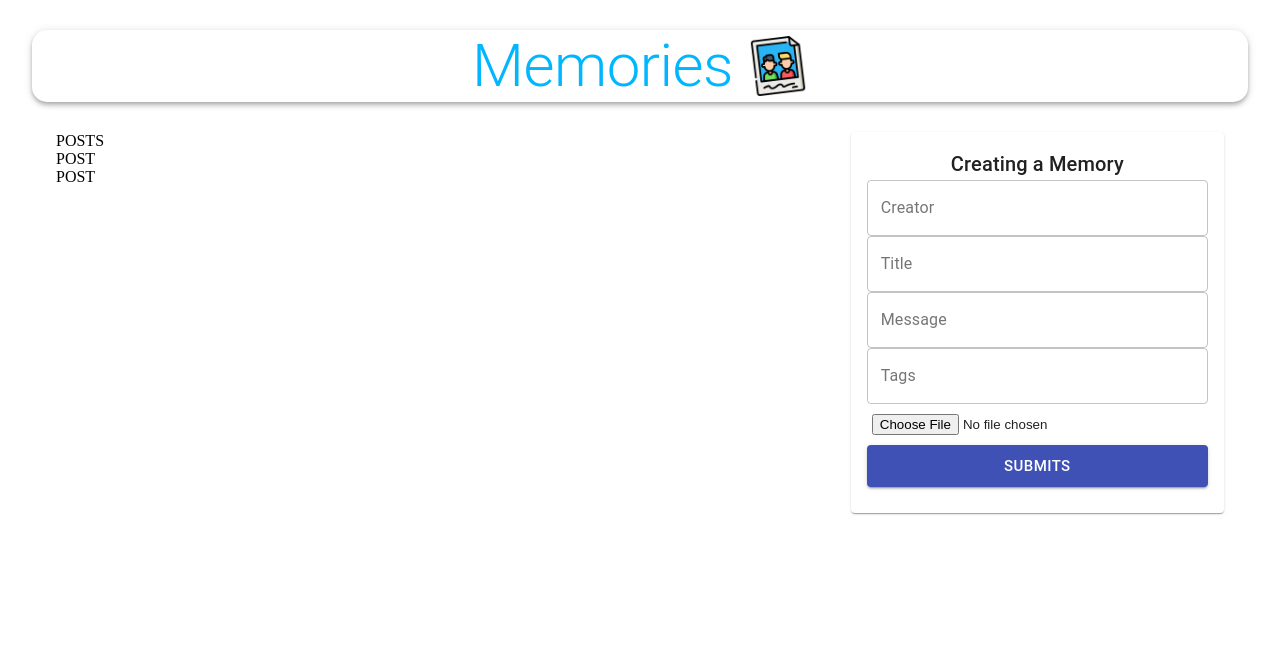
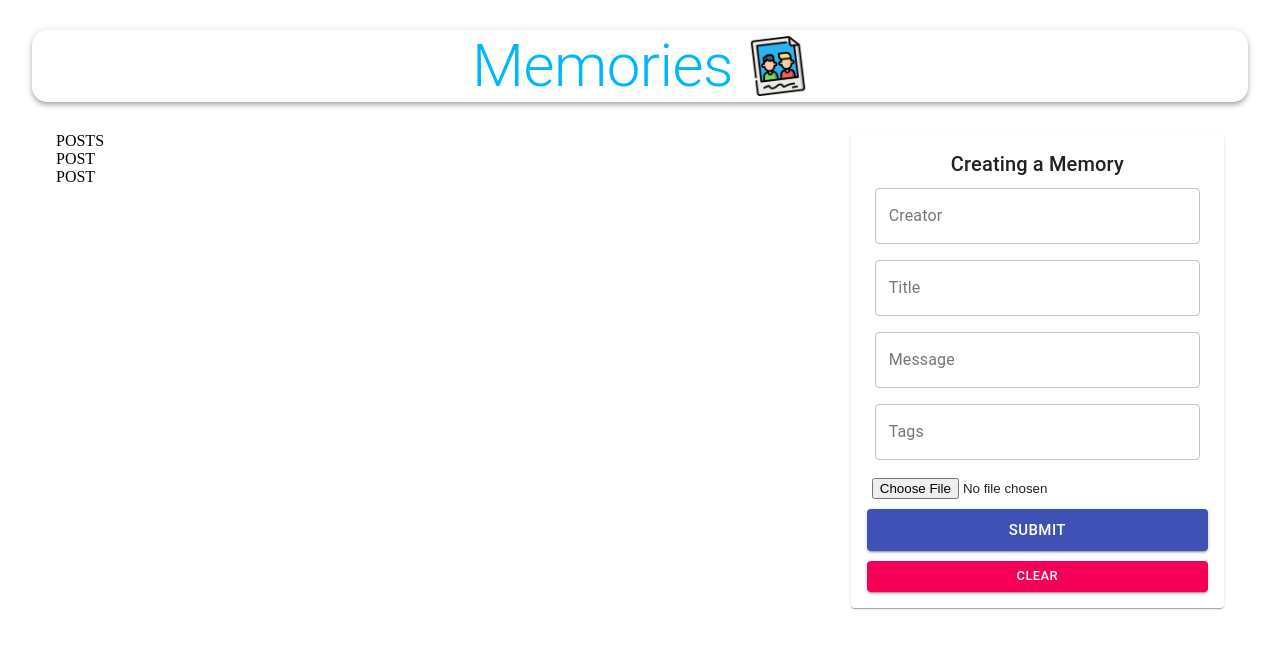
Before and after one commit to josilob/memories-client, a React (Create React App) app: page / in a window 1280 px wide. Shown: the top 648 px of the page. Built offline with nearby package versions, Linux system fonts and the light colour scheme; no server answers.

Commit message:
form style touchup

```diff
--- a/src/components/Form/Form.js
+++ b/src/components/Form/Form.js
@@ -13,13 +13,14 @@ const Form = () => {
 	});
 	const classes = useStyles();
 	const handleSubmit = () => {};
+	const clear = () => {};
 
 	return (
 		<Paper className={classes.paper}>
 			<form
 				autoComplete='off'
 				noValidate
-				className={classes.form}
+				className={`${classes.root} ${classes.form}`}
 				onSubmit={handleSubmit}>
 				<Typography variant='h6'> Creating a Memory</Typography>
 				<TextField
@@ -70,7 +71,15 @@ const Form = () => {
 					size='large'
 					type='submit'
 					fullWidth>
-					Submits
+					Submit
+				</Button>
+				<Button
+					variant='contained'
+					color='secondary'
+					size='small'
+					onClick={clear}
+					fullWidth>
+					Clear
 				</Button>
 			</form>
 		</Paper>
```
